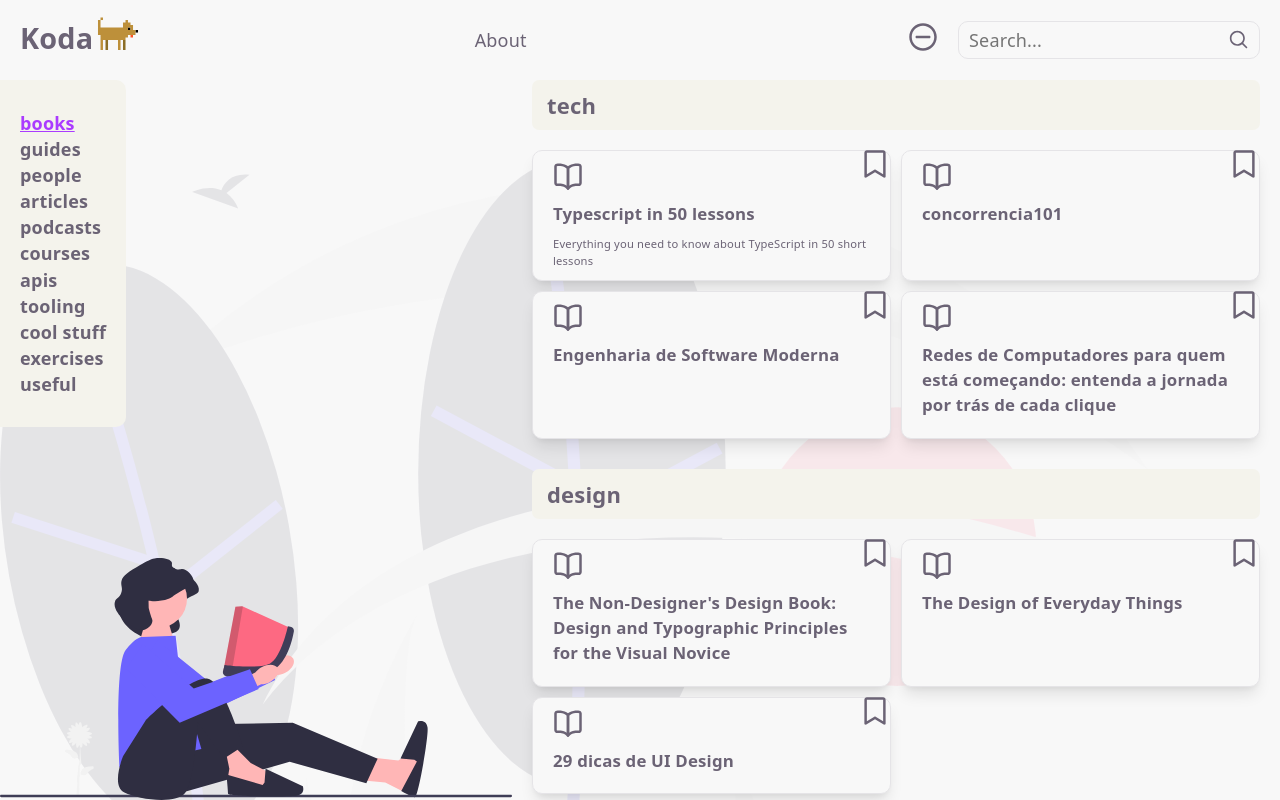
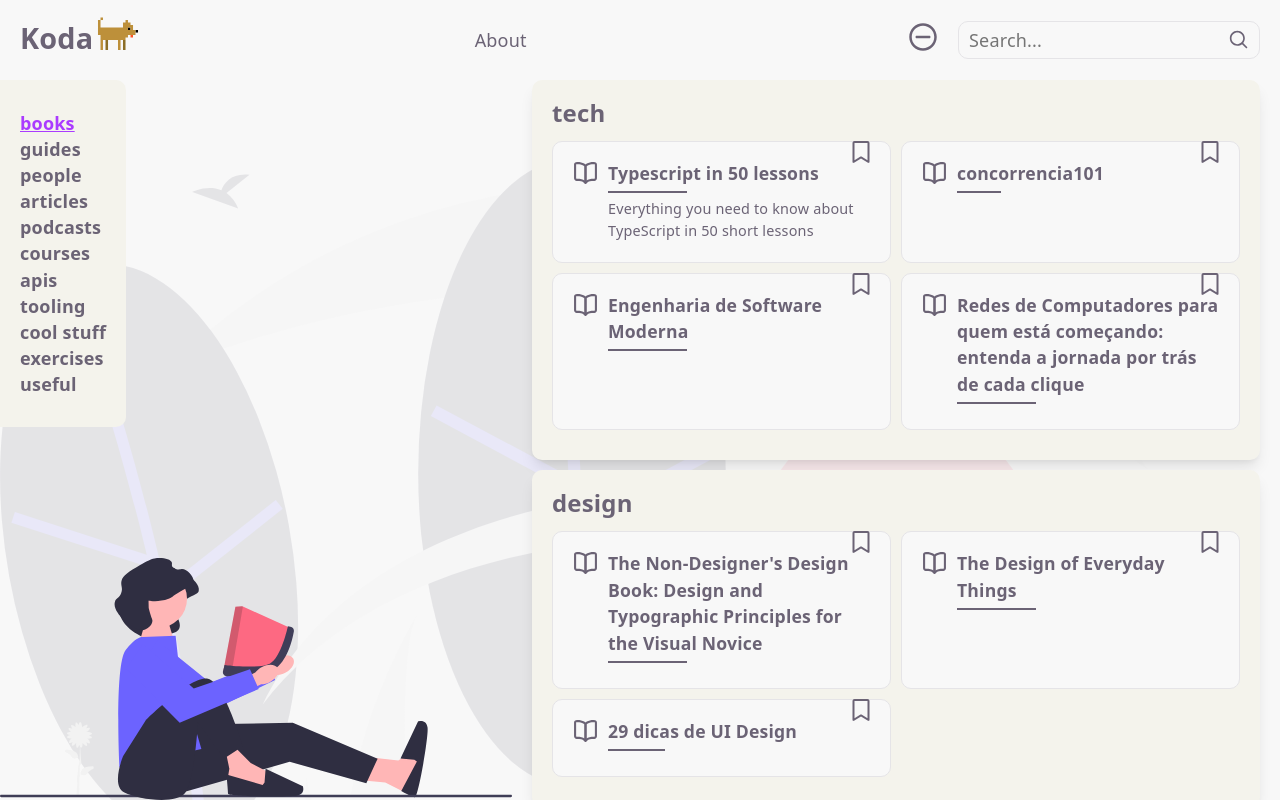
Before and after one commit to lauravivan/koda, a Vue app: page / in a window 1280 px wide. Built offline with nearby package versions, Linux system fonts and the light colour scheme.

Commit message:
fix: update layout

```diff
--- a/src/components/Card.vue
+++ b/src/components/Card.vue
@@ -23,6 +23,7 @@ const categoryIcons: {
       <component :is="categoryIcons[props.category]" />
       <div class="c-card__content">
         <h3>{{ props.title }}</h3>
+        <div></div>
         <p>{{ props.desc }}</p>
       </div>
     </a>
@@ -37,7 +38,6 @@ const categoryIcons: {
   display: flex;
   border-radius: 10px;
   border: 1px solid var(--border);
-  box-shadow: var(--shadow);
   position: relative;
   background-color: var(--bg);
 }
@@ -49,30 +49,41 @@ const categoryIcons: {
 .c-card a {
   flex: 1;
   display: flex;
-  row-gap: 10px;
-  flex-direction: column;
+  column-gap: 10px;
   align-items: flex-start;
-  font-size: 0.9rem;
-  line-height: 1.5;
-  padding: 10px 20px 10px;
+  padding: 18px 20px 20px;
   text-decoration: none;
 }
 
 .c-card__content {
   display: flex;
   flex-direction: column;
-  row-gap: 10px;
+  row-gap: 5px;
+}
+
+.c-card__content h3 {
+  font-weight: 900;
+  font-size: 1.1rem;
+  line-height: 1.5;
+}
+
+.c-card__content div {
+  height: 2px;
+  width: 30%;
+  background-color: var(--text);
 }
 
 .c-card__content p {
   color: var(--text);
-  font-size: 0.7rem;
+  font-size: 0.9rem;
+  font-weight: 400;
+  line-height: 1.5;
 }
 
 .c-card a svg {
   flex: none;
-  height: 30px;
-  width: 30px;
+  height: 25px;
+  width: 25px;
 }
 
 .c-card__bookmark svg path,
@@ -82,12 +93,12 @@ const categoryIcons: {
 
 .c-card__bookmark {
   position: absolute;
-  right: 0;
+  right: 5%;
   top: -2px;
 }
 
 .c-card__bookmark svg {
-  height: 30px;
-  width: 30px;
+  height: 24px;
+  width: 24px;
 }
 </style>
--- a/src/pages/Home.vue
+++ b/src/pages/Home.vue
@@ -98,7 +98,7 @@ const selectMenuItem = (item: string) => {
 .p-homepage__links {
   display: flex;
   flex-direction: column;
-  row-gap: 30px;
+  row-gap: 10px;
   height: 100%;
   width: 60%;
   max-height: 100%;
@@ -115,15 +115,16 @@ const selectMenuItem = (item: string) => {
 .p-homepage__links__subcategories__subcategory {
   display: flex;
   flex-direction: column;
-  row-gap: 20px;
+  row-gap: 15px;
   width: 100%;
+  background-color: var(--code-bg);
+  padding: 20px 20px 30px;
+  border-radius: 10px;
+  box-shadow: var(--shadow);
 }
 
 .p-homepage__links__subcategories__subcategory h2 {
-  background-color: var(--code-bg);
-  font-size: 22px;
-  padding: 12px 15px;
-  border-radius: 7px;
+  font-size: 1.5rem;
 }
 
 .p-homepage__links__subcategories__subcategory > div {
--- a/src/style.css
+++ b/src/style.css
@@ -11,7 +11,6 @@
     rgba(0, 0, 0, 0.1) 0 10px 15px -3px, rgba(0, 0, 0, 0.05) 0 4px 6px -2px;
 
   --sans: system-ui, "Segoe UI", Roboto, sans-serif;
-  --heading: system-ui, "Segoe UI", Roboto, sans-serif;
   --mono: ui-monospace, Consolas, monospace;
 
   --aside-size: 200px;
```
